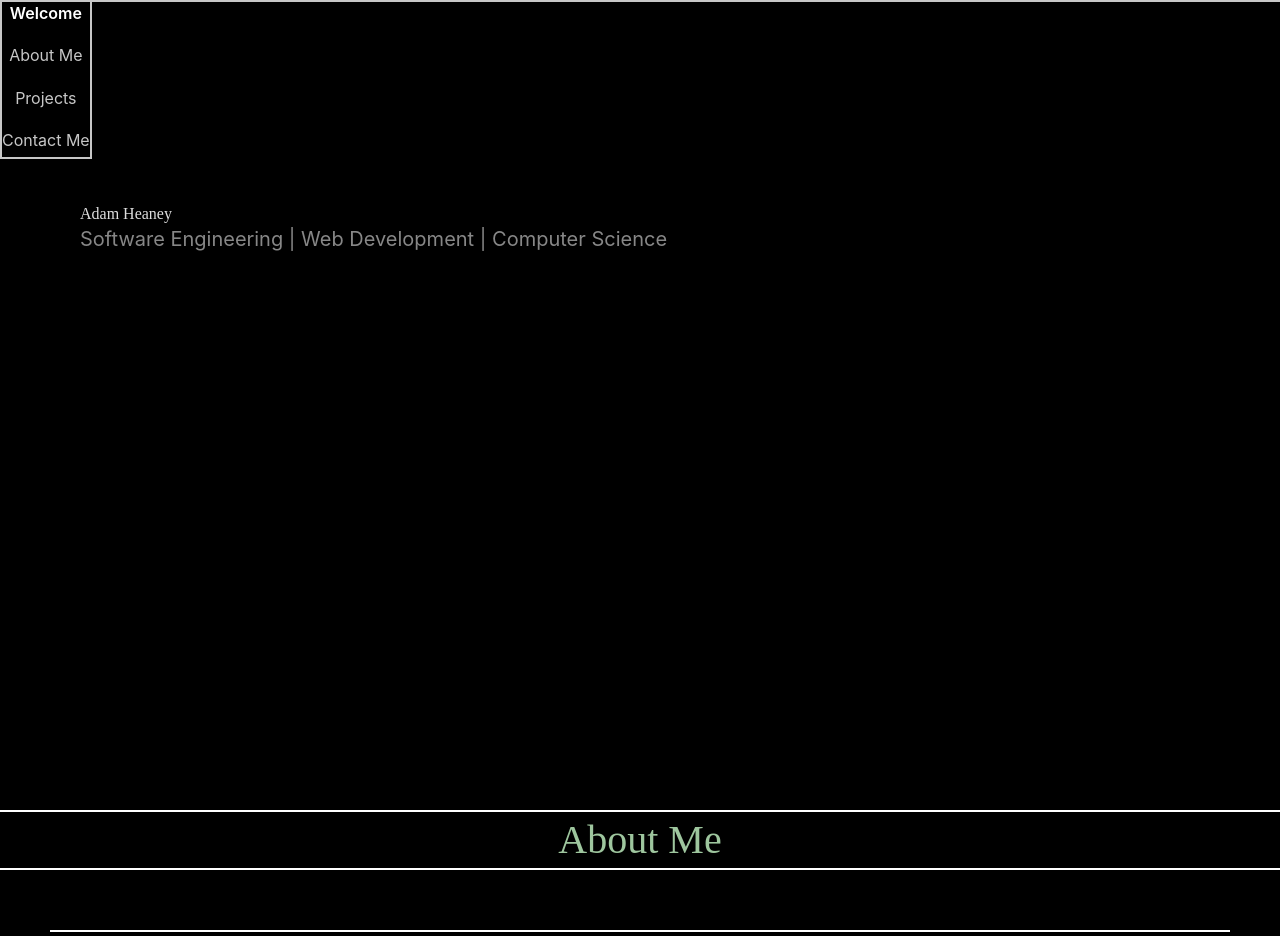
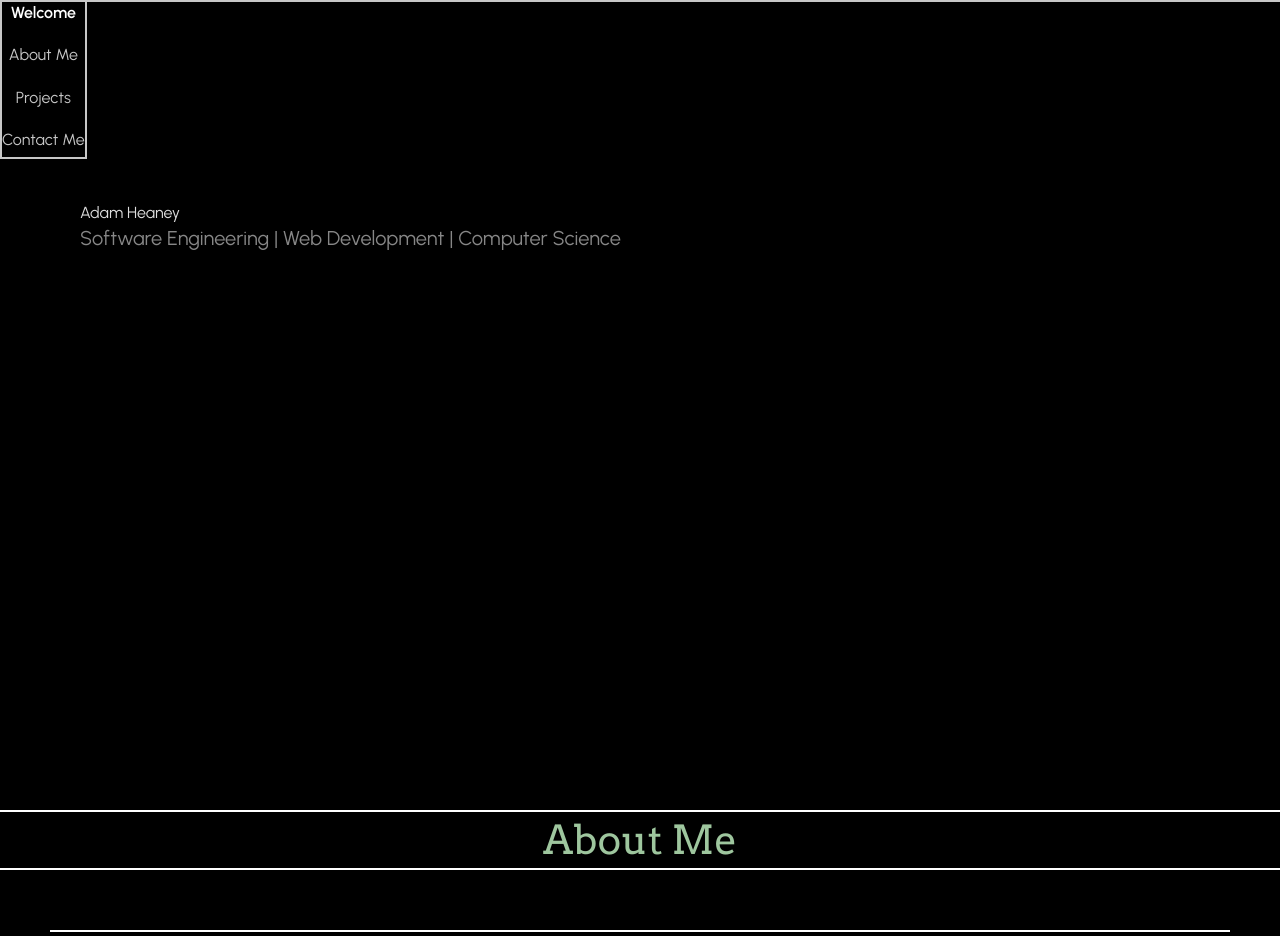
Before and after one commit to adameheaney/adameheaney.github.io, a React (Vite) app: page / in a window 1280 px wide. Shown: the top 936 px of the page. Built offline with nearby package versions, Linux system fonts and the light colour scheme.

Commit message:
font changes

```diff
--- a/index.html
+++ b/index.html
@@ -4,6 +4,9 @@
     <meta charset="UTF-8" />
     <link rel="icon" type="png/image" href="/assets/images/bg.jpg" />
     <meta name="viewport" content="width=device-width, initial-scale=1.0" />
+    <link rel="preconnect" href="https://fonts.googleapis.com">
+    <link rel="preconnect" href="https://fonts.gstatic.com" crossorigin>
+    <link href="https://fonts.googleapis.com/css2?family=Arvo:ital,wght@0,400;0,700;1,400;1,700&family=Urbanist:ital,wght@0,100..900;1,100..900&display=swap" rel="stylesheet">
     <title>Adam Heaney</title>
   </head>
   <body>
--- a/src/MainContent/Hello/Hello.jsx
+++ b/src/MainContent/Hello/Hello.jsx
@@ -21,7 +21,7 @@ export default function Hello() {
         <div id= 'welcome' className = {`${styles.helloContainer} section justify-center text-center sm:text-left`}>
             {/* <p className={isInactive ? styles.inactive : ''} style={{paddingLeft:'2vh', color:'#575757', alignItems:'center', display:'flex'}}> <BsArrowLeft /> &nbsp;&nbsp;&nbsp;Want marquee on?</p> */}
             <p style={{padding:'25vh 10vh 0 10vh'}}>
-                <span className='text-[50px] sm:text-[70px]' style={{fontFamily:"Gotham", marginBottom:'0'}}> Adam Heaney </span>
+                <span className='text-[50px] sm:text-[70px]' style={{marginBottom:'0'}}> Adam Heaney </span>
             </p>
             <p style={{fontSize:'20px', color:'#878787', padding:'0 10vh 0 10vh'}}>
                     Software Engineering | Web Development | Computer Science
--- a/src/MainContent/MainContent.module.css
+++ b/src/MainContent/MainContent.module.css
@@ -8,6 +8,6 @@
 }
 
 .Container h1, h2, h3, h4, h5, h6 {
-    font-family: 'Gotham';
+    font-family: 'Arvo';
     color: rgb(158, 198, 158);
 }
--- a/src/MainContent/Projects/ProjectBlock.module.css
+++ b/src/MainContent/Projects/ProjectBlock.module.css
@@ -45,7 +45,6 @@
     padding-left: 50px;
     z-index: 3;
     position: absolute;
-    font-family: 'Gotham';
     text-decoration: underline rgb(158, 198, 158);
     transition: opacity .5s ease-in-out 0s;
 
--- a/src/index.css
+++ b/src/index.css
@@ -2,7 +2,7 @@
 @tailwind components;
 @tailwind utilities;
 :root {
-  font-family: Inter, system-ui, Avenir, Helvetica, Arial, sans-serif;
+  font-family: Urbanist, Arvo;
   line-height: 1.4;
   font-weight: 400;
 
```
